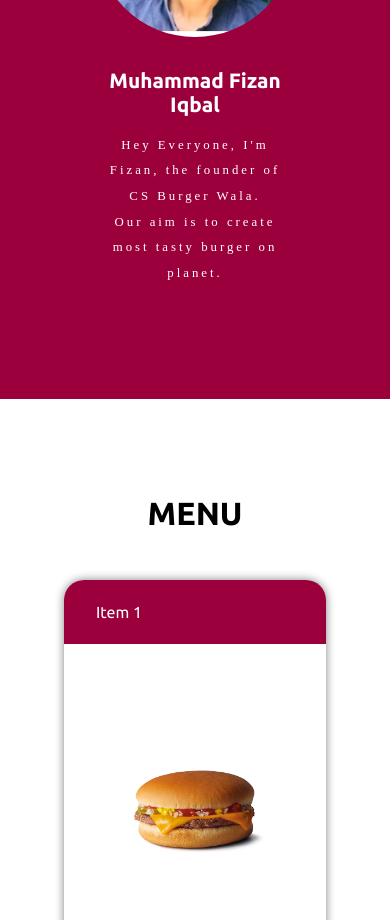
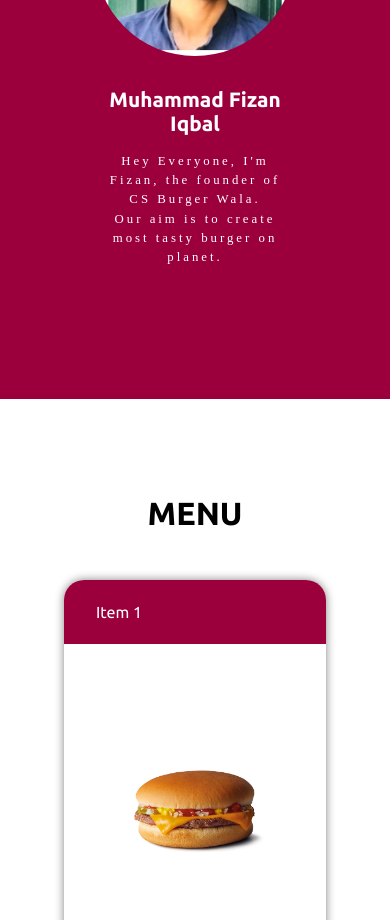
Before and after one commit to faizaniqbalLC/burgerWalaFrontend, a React (Vite) app: page / in a window 390 px wide. Shown: the part 1200-2120 px from the top of the page. Built offline with nearby package versions, Linux system fonts and the light colour scheme.

Commit message:
worked on founder scss

```diff
--- a/src/styles/founder.scss
+++ b/src/styles/founder.scss
@@ -28,3 +28,9 @@
     }
   }
 }
+
+@media screen and (max-width: 600px) {
+  .founder > div > p {
+    line-height: 150%;
+  }
+}
```
